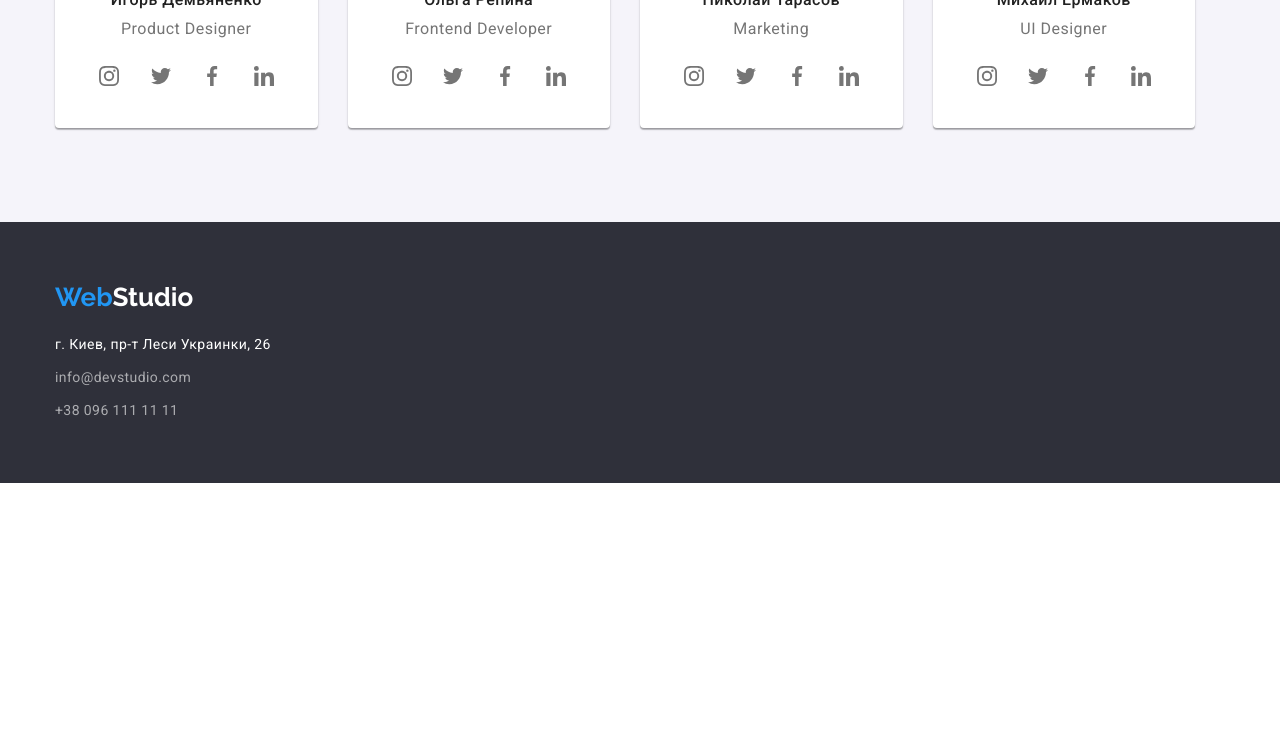
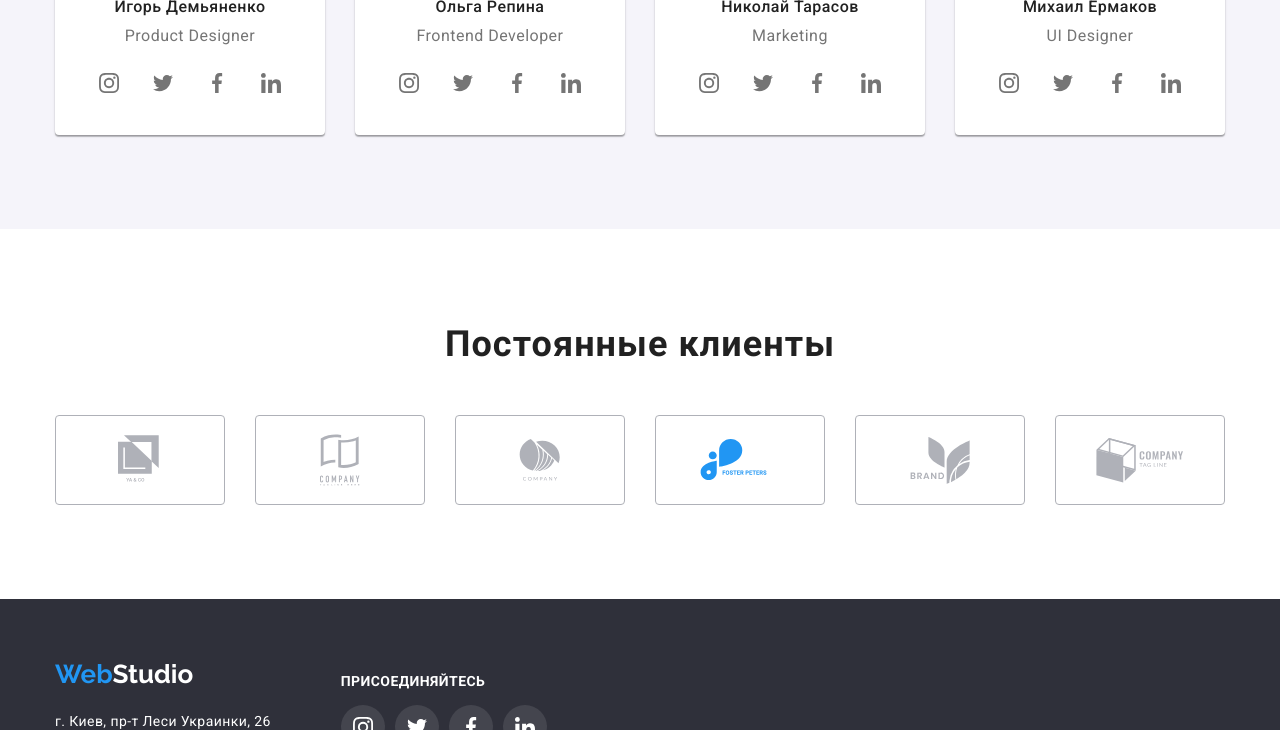
Before and after one commit to Black2rider/goit-markup-hw-04, a plain HTML site: page index.html in a window 1280 px wide. Shown: the part 2070-2800 px from the top of the page. Before the commit the page ends 2553 px from the top, so only its background shows below. Drawn offline with nearby package versions, Linux system fonts and the light colour scheme.

Commit message:
доделано страницу студии

```diff
--- a/css/style.css
+++ b/css/style.css
@@ -11,6 +11,8 @@
   --border-proekts: #eeeeee;
   --background-footer: #2f303a;
   --background-family: #f5f4fa;
+  --border-clients: #AFB1B8;
+  --social-footer: rgba(255, 255, 255, 0.1);
 }
 
 .visually-hidden {
@@ -304,6 +306,7 @@ p {
 
 .family-list {
   display: flex;
+
 }
 
 .family-item img {
@@ -322,7 +325,7 @@ p {
 }
 
 .family-item:last-child {
-  padding-right: 0;
+  margin-right: 0;
 }
 
 .family-name {
@@ -382,7 +385,78 @@ p {
   fill: currentColor;
 }
 
+/* ПОСТОЯННЫЕ КЛИЕНТЫ */
 
+.clients {
+  padding-top: 94px;
+  padding-bottom: 94px;
+}
+
+.clients-list {
+  display: flex;
+  justify-content: space-between;
+  align-items: center;
+
+}
+
+.clients-item {
+
+}
+
+.clients-link {
+  display: inline-flex;
+  justify-content: center;
+  align-items: center;
+  width: 170px;
+  height: 90px;
+  border: 1px solid var(--border-clients);
+  border-radius: 4px;
+  color: var(--border-clients);
+}
+
+.clients-link:hover,
+.clients-link:focus {
+  background-color: var(--text-hero-white);
+  color: var(--text-blue);
+  border: 1px solid var(--text-blue);
+  border-radius: 4px;
+}
+
+.yaco {
+  width: 45px;
+  height: 50px;
+  fill: currentColor;
+}
+
+.company-tagline {
+  width: 40px;
+  height: 52px;
+  fill: currentColor;
+}
+
+.company{
+  width: 42px;
+  height: 42px;
+  fill: currentColor;
+}
+
+.foster{
+  width: 80px;
+  height: 42px;
+  fill: currentColor;
+}
+
+.brand {
+  width: 60px;
+  height: 47px;
+  fill: currentColor;
+}
+
+.company-line {
+  width: 88px;
+  height: 45px;
+  fill: currentColor;
+}
 
 /* СТРАННИЦА ПОРТФОЛИО */
 
@@ -470,13 +544,17 @@ img {
   color: var(--text-grey);
 }
 
-/* --- Футер --- */
+/* --- ФУТЕР --- */
 
-/* --- Адресс --- */
+/* --- АДРЕСС --- */
 
 .footer {
   background-color: var(--background-footer);
   padding: 60px 0;
+}
+
+.footer-container {
+  display: flex;
 }
 
 .logo-footer {
@@ -492,6 +570,7 @@ img {
 
 .address-link {
   display: inline-block;
+  margin-right: 70px;
 
   font-style: normal;
   font-weight: normal;
@@ -509,3 +588,30 @@ img {
 .address-link:focus {
   color: var(--text-blue);
 }
+
+/* --- ПРИСОЕДИНЯЙТЕСЬ --- */
+
+.join {
+  min-width: 206px;
+  margin-top: 15px;
+
+}
+
+.join-heading {
+  margin-bottom: 15px;
+  color: var(--text-hero-white);
+}
+
+.join .social-card {
+  margin: 0;
+}
+
+.join .social-link {
+  background-color: var(--social-footer);
+  color: var(--text-hero-white)
+}
+
+.join .social-link:hover,
+.join .social-link:focus {
+  background-color: var(--text-blue);
+}
--- a/index.html
+++ b/index.html
@@ -1,20 +1,18 @@
 <!DOCTYPE html>
 <html lang="ru">
+
 <head>
   <meta charset="UTF-8" />
   <meta name="viewport" content="width=device-width, initial-scale=1.0" />
   <title>WebStudio</title>
   <link rel="preconnect" href="https://fonts.gstatic.com" />
-    <link
-      href="https://fonts.googleapis.com/css2?family=Raleway:wght@700&family=Roboto:wght@400;500;700;900&display=swap"
-      rel="stylesheet"
-    />
-    <link
-      rel="stylesheet"
-      href="https://cdnjs.cloudflare.com/ajax/libs/modern-normalize/1.0.0/modern-normalize.min.css"
-    />
+  <link href="https://fonts.googleapis.com/css2?family=Raleway:wght@700&family=Roboto:wght@400;500;700;900&display=swap"
+    rel="stylesheet" />
+  <link rel="stylesheet"
+    href="https://cdnjs.cloudflare.com/ajax/libs/modern-normalize/1.0.0/modern-normalize.min.css" />
   <link rel="stylesheet" href="./css/style.css" />
 </head>
+
 <body>
   <!--Шапка-->
   <header class="page-header container">
@@ -38,16 +36,14 @@
           <svg class="link-email">
             <use href="./images/sprite.svg#icon-envelope"></use>
           </svg>
-            info@devstudio.com</a
-          >
+          info@devstudio.com</a>
       </li>
       <li class="header-contacts">
         <a class="contacts" href="">
           <svg class="link-tel">
             <use href="./images/sprite.svg#icon-smartphone"></use>
           </svg>
-            +38 096 111 11 11</a
-          >
+          +38 096 111 11 11</a>
       </li>
     </ul>
   </header>
@@ -290,21 +286,68 @@
         </ul>
       </div>
     </section>
+
+    <!-- Постоянные клиенты -->
+    <section class="clients">
+      <div class="container">
+        <h2 class="heading-main">Постоянные клиенты</h2>
+        <ul class="clients-list">
+          <li class="clients-item">
+            <a class="clients-link" href="">
+              <svg class="clients-logo yaco">
+                <use href="./images/sprite.svg#icon-logo1"></use>
+              </svg>
+            </a>
+          </li>
+          <li class="clients-item">
+            <a class="clients-link" href="">
+              <svg class="clients-logo company-tagline">
+                <use href="./images/sprite.svg#icon-logo2"></use>
+              </svg>
+            </a>
+          </li>
+          <li class="clients-item">
+            <a class="clients-link" href="">
+              <svg class="clients-logo company">
+                <use href="./images/sprite.svg#icon-logo3"></use>
+              </svg>
+            </a>
+          </li>
+          <li class="clients-item">
+            <a class="clients-link" href="">
+              <svg class="clients-logo foster">
+                <use href="./images/sprite.svg#icon-logo4"></use>
+              </svg>
+            </a>
+          </li>
+          <li class="clients-item">
+            <a class="clients-link" href="">
+              <svg class="clients-logo brand">
+                <use href="./images/sprite.svg#icon-logo5"></use>
+              </svg>
+            </a>
+          </li>
+          <li class="clients-item">
+            <a class="clients-link" href="">
+              <svg class="clients-logo company-line">
+                <use href="./images/sprite.svg#icon-logo6"></use>
+              </svg>
+            </a>
+          </li>
+        </ul>
+      </div>
+    </section>
   </main>
 
   <!-- Футер -->
   <footer class="footer">
-      <div class="container">
+    <div class="container footer-container">
       <!--Адресс-->
       <address class="address">
-          <a class="logo logo-footer" href=""
-            ><span class="logo-link">Web</span>Studio</a
-          >
+        <a class="logo logo-footer" href=""><span class="logo-link">Web</span>Studio</a>
         <ul class="footer-list">
           <li class="footer-items">
-              <a class="address-link adr" href=""
-                >г. Киев, пр-т Леси Украинки, 26</a
-              >
+            <a class="address-link adr" href="">г. Киев, пр-т Леси Украинки, 26</a>
           </li>
           <li class="footer-items">
             <a class="address-link post" href="">info@devstudio.com</a>
@@ -314,7 +357,41 @@
           </li>
         </ul>
       </address>
+      <div class="join">
+        <h3 class="features-heading join-heading">присоединяйтесь</h3>
+        <ul class="social-card">
+          <li class="social-tumb">
+            <a class="social-link" href="">
+              <svg class="social-svg">
+                <use href="./images/sprite.svg#icon-instagram"></use>
+              </svg>
+            </a>
+          </li>
+          <li class="social-tumb">
+            <a class="social-link" href="">
+              <svg class="social-svg">
+                <use href="./images/sprite.svg#icon-twitter"></use>
+              </svg>
+            </a>
+          </li>
+          <li class="social-tumb">
+            <a class="social-link" href="">
+              <svg class="social-svg">
+                <use href="./images/sprite.svg#icon-facebook"></use>
+              </svg>
+            </a>
+          </li>
+          <li class="social-tumb">
+            <a class="social-link" href="">
+              <svg class="social-svg">
+                <use href="./images/sprite.svg#icon-linkedin"></use>
+              </svg>
+            </a>
+          </li>
+        </ul>
+      </div>
     </div>
   </footer>
 </body>
+
 </html>
```
Also changed, not shown: portfolio.html (+47 -10 lines), images/sprite.svg. Lines whose indentation alone changed are shown as unchanged.
